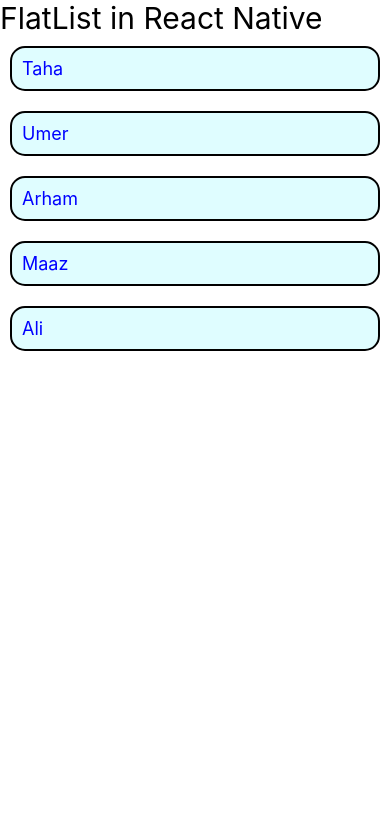
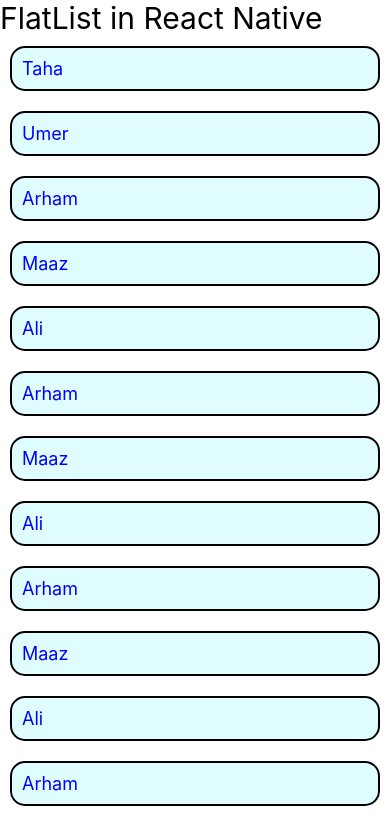
Before and after one commit to SMTahaWaqar/React-Native-Js-Concepts, a React Native app: screen / in a window 390 px wide. Shown: the top 824 px of the page. Built offline with nearby package versions, Linux system fonts and the light colour scheme.

Commit message:
list with map

```diff
--- a/App.js
+++ b/App.js
@@ -2,6 +2,7 @@ import React, {useState} from 'react';
 import {
   Button,
   FlatList,
+  ScrollView,
   StyleSheet,
   Text,
   TextInput,
@@ -30,17 +31,79 @@ const App = () => {
       id: 5,
       name: 'Ali',
     },
+    {
+      id: 3,
+      name: 'Arham',
+    },
+    {
+      id: 4,
+      name: 'Maaz',
+    },
+    {
+      id: 5,
+      name: 'Ali',
+    },
+    {
+      id: 3,
+      name: 'Arham',
+    },
+    {
+      id: 4,
+      name: 'Maaz',
+    },
+    {
+      id: 5,
+      name: 'Ali',
+    },
+    {
+      id: 3,
+      name: 'Arham',
+    },
+    {
+      id: 4,
+      name: 'Maaz',
+    },
+    {
+      id: 5,
+      name: 'Ali',
+    },
+    {
+      id: 3,
+      name: 'Arham',
+    },
+    {
+      id: 4,
+      name: 'Maaz',
+    },
+    {
+      id: 5,
+      name: 'Ali',
+    },
+    {
+      id: 3,
+      name: 'Arham',
+    },
+    {
+      id: 4,
+      name: 'Maaz',
+    },
+    {
+      id: 5,
+      name: 'Karl',
+    },
+    {
+      id: 5,
+      name: 'Marx',
+    },
   ];
   return (
     <View>
       <Text style={{fontSize: 30}}>FlatList in React Native</Text>
-      <FlatList
-        data={data}
-        renderItem={({item}) => (
-          <Text style={styles.textContainer}>{item.name}</Text>
-        )}
-        keyExtractor={item => item.id}
-      />
+      <ScrollView style={{marginBottom: 50}}>
+        {data.map(user => (
+          <Text style={styles.textContainer}>{user.name}</Text>
+        ))}
+      </ScrollView>
     </View>
   );
 };
```
